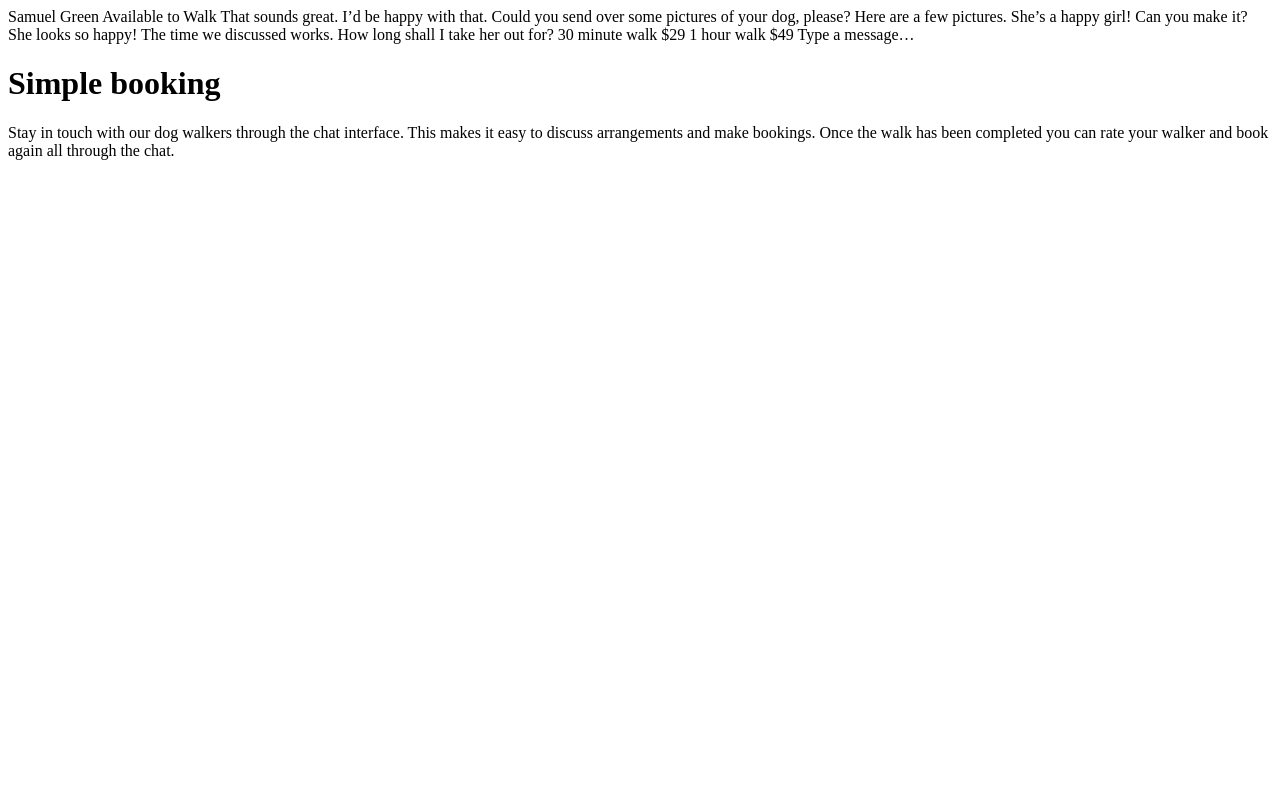
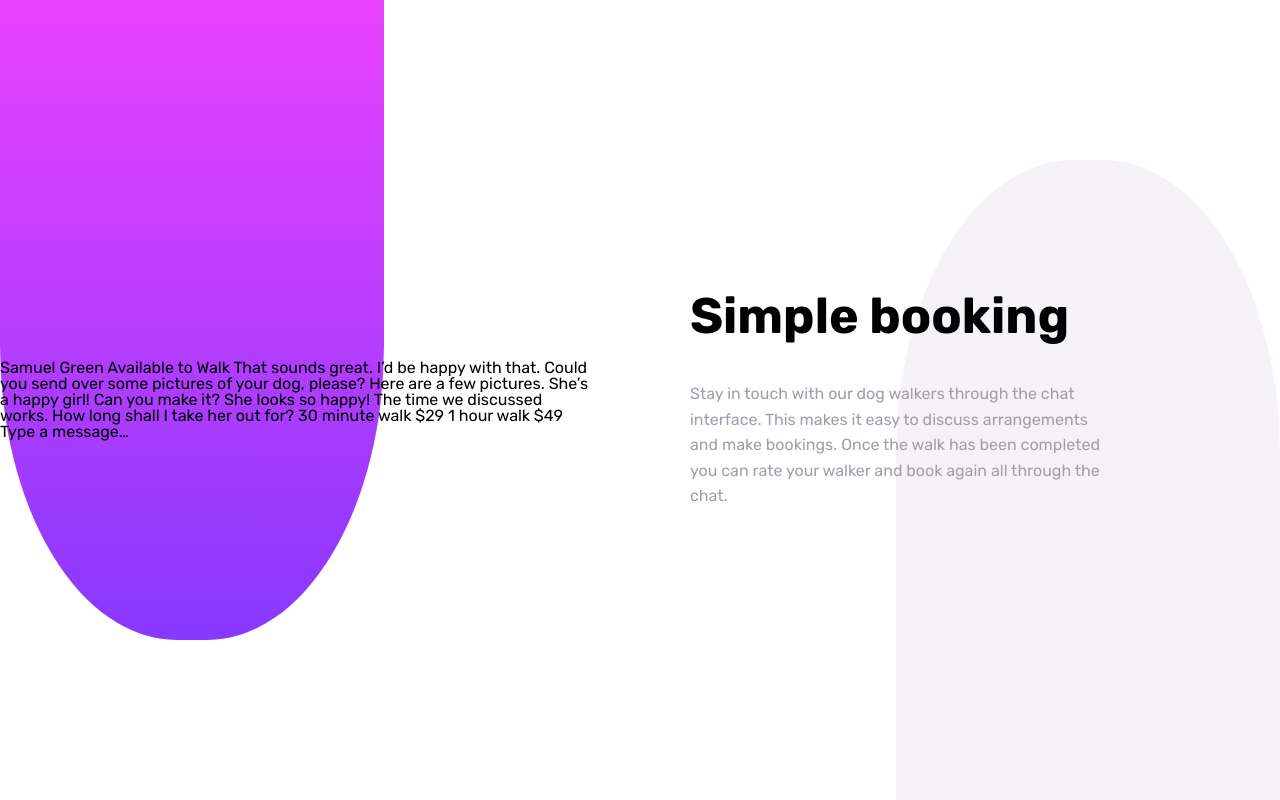
Before and after one commit to KNXCSdev/ChatAppInterPractice, a plain HTML site: page index.html in a window 1280 px wide. Drawn offline with Linux system fonts and the light colour scheme.

Commit message:
SimpleBooking

```diff
--- a/index.html
+++ b/index.html
@@ -12,21 +12,25 @@
       href="https://fonts.googleapis.com/css2?family=Rubik:ital,wght@0,300..900;1,300..900&display=swap"
       rel="stylesheet"
     />
+    <link rel="stylesheet" href="css/main.css" />
     <title>Phone</title>
   </head>
   <body>
-    Samuel Green Available to Walk That sounds great. I’d be happy with that. Could you send over
-    some pictures of your dog, please? Here are a few pictures. She’s a happy girl! Can you make it?
-    She looks so happy! The time we discussed works. How long shall I take her out for? 30 minute
-    walk $29 1 hour walk $49 Type a message…
-    <div class="left"></div>
-    <div class="right">
-      <h1 class="primary-heading">Simple booking</h1>
-      <p class="description">
-        Stay in touch with our dog walkers through the chat interface. This makes it easy to discuss
-        arrangements and make bookings. Once the walk has been completed you can rate your walker
-        and book again all through the chat.
-      </p>
-    </div>
+    <main class="main">
+      <div class="left">
+        Samuel Green Available to Walk That sounds great. I’d be happy with that. Could you send
+        over some pictures of your dog, please? Here are a few pictures. She’s a happy girl! Can you
+        make it? She looks so happy! The time we discussed works. How long shall I take her out for?
+        30 minute walk $29 1 hour walk $49 Type a message…
+      </div>
+      <div class="right">
+        <h1 class="primary-heading">Simple booking</h1>
+        <p class="right-description">
+          Stay in touch with our dog walkers through the chat interface. This makes it easy to
+          discuss arrangements and make bookings. Once the walk has been completed you can rate your
+          walker and book again all through the chat.
+        </p>
+      </div>
+    </main>
   </body>
 </html>
--- a/main.scss
+++ b/main.scss
@@ -31,8 +31,55 @@ body {
   line-height: 1;
   font-family: "Rubik", sans-serif;
   font-size: 1.6rem;
+  position: relative;
+  height: 100vh;
+  &::after,
+  &::before {
+    position: absolute;
+    content: "";
+    width: 30vw;
+    height: 80vh;
+    z-index: -1;
+  }
+  &::after {
+    background-image: linear-gradient(var(--lightmagenta), var(--lightviolet));
+    left: 0;
+    top: 0;
+    border-bottom-right-radius: 46%;
+    border-bottom-left-radius: 46%;
+  }
+  &::before {
+    background-image: linear-gradient(var(--lightgrayishviolet), var(--lightgrayishviolet));
+    right: 0;
+    bottom: 0;
+    border-top-right-radius: 46%;
+    border-top-left-radius: 46%;
+  }
+}
+.primary-heading {
+  font-size: 5rem;
+  margin-bottom: 4rem;
 }
 
+.main {
+  display: flex;
+  align-items: center;
+  width: 100%;
+  height: 100vh;
+  gap: 10rem;
+}
+.left {
+  flex-basis: 50%;
+}
+.right {
+  flex-basis: 50%;
+  justify-content: left;
+  &-description {
+    line-height: 1.6;
+    width: 70%;
+    color: var(--darkgrayv);
+  }
+}
 // #### Text
 
 // - Pale Violet (sub-heading at the top of the app UI): hsl(276, 100%, 81%)
```
Also changed, not shown: css/main.css.
